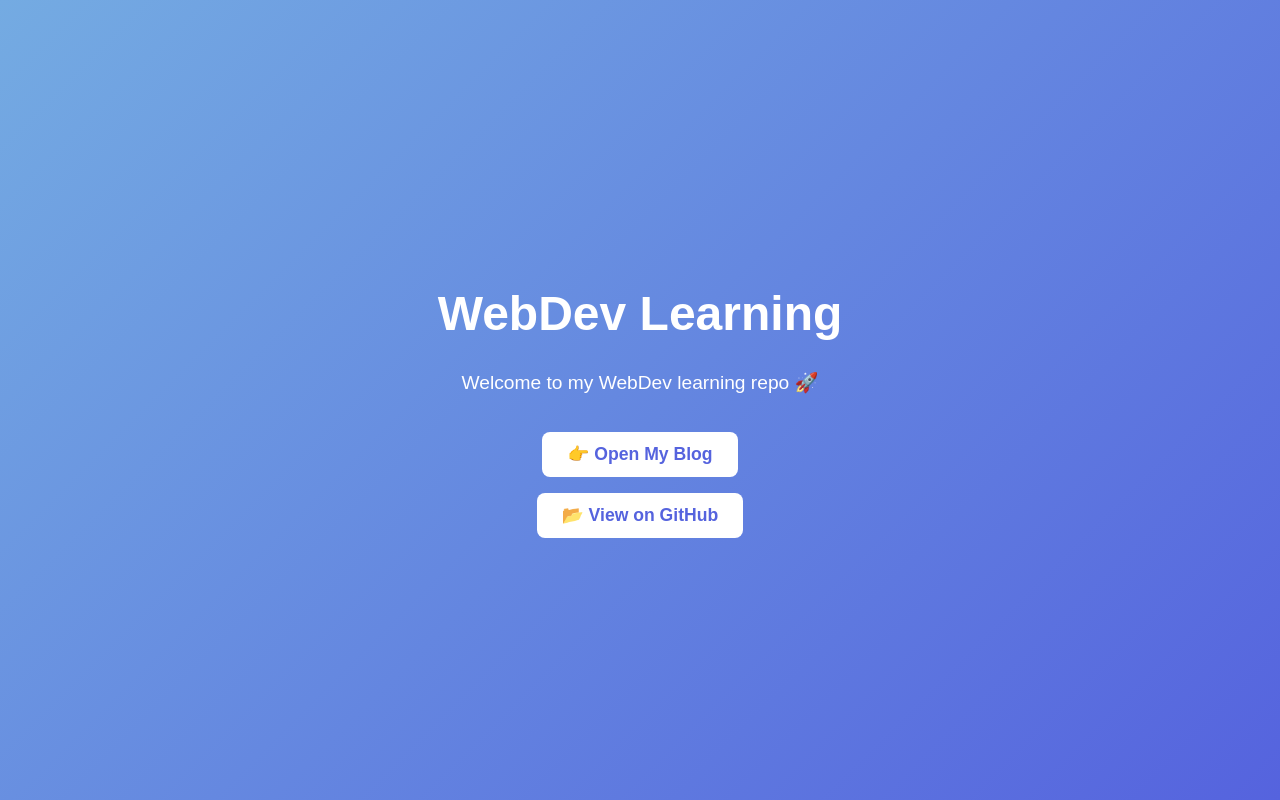
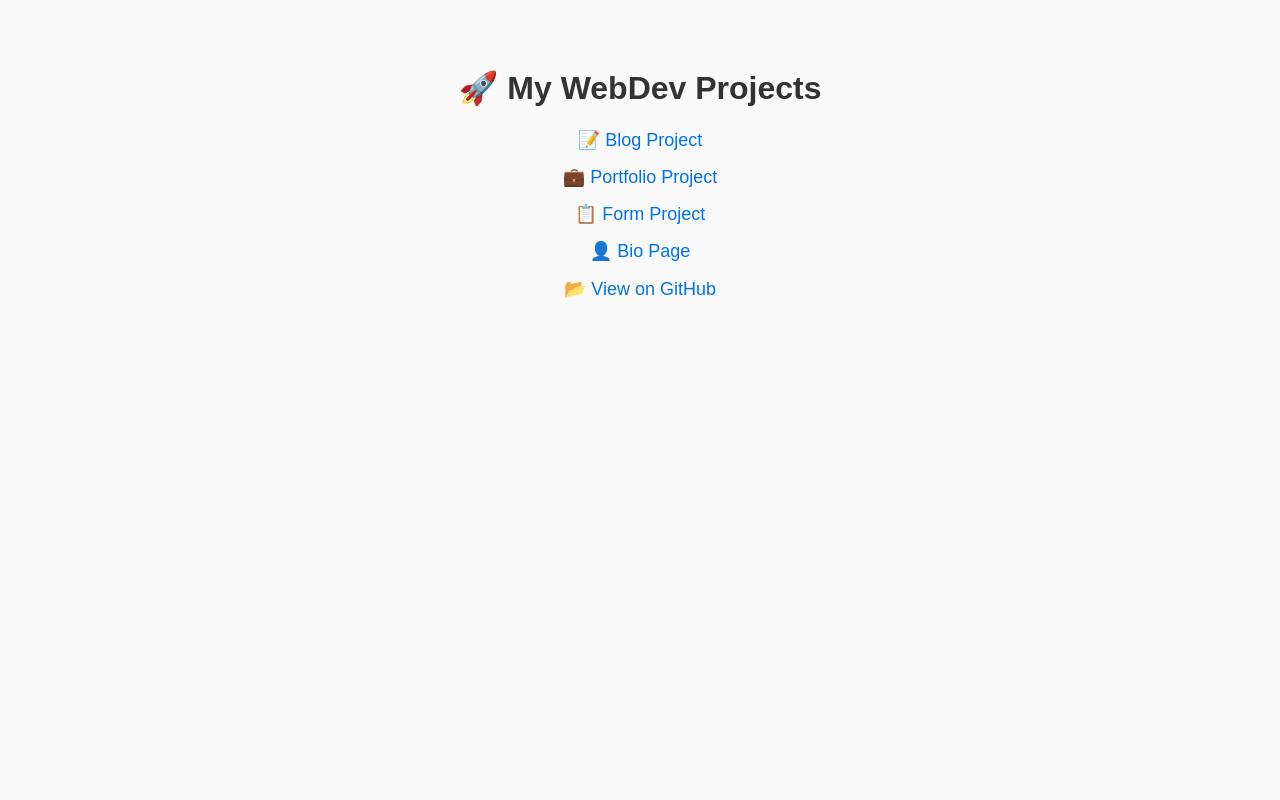
Before and after one commit to Hari484/WebDev, a plain HTML site: page index.html in a window 1280 px wide. Drawn offline with Linux system fonts and the light colour scheme.

Commit message:
Update index.html

```diff
--- a/index.html
+++ b/index.html
@@ -1,54 +1,46 @@
-<!doctype html>
+<!DOCTYPE html>
 <html lang="en">
 <head>
-  <meta charset="utf-8">
-  <title>WebDev Learning</title>
+  <meta charset="UTF-8">
+  <title>My WebDev Projects</title>
   <style>
     body {
-      margin: 0;
-      padding: 0;
       font-family: Arial, sans-serif;
-      display: flex;
-      flex-direction: column;
-      justify-content: center;
-      align-items: center;
-      height: 100vh;
-      background: linear-gradient(135deg, #74ABE2, #5563DE);
-      color: white;
+      background: #f9f9f9;
       text-align: center;
+      padding: 40px;
     }
     h1 {
-      font-size: 3rem;
-      margin-bottom: 10px;
+      color: #333;
     }
-    p {
-      font-size: 1.2rem;
-      margin-bottom: 30px;
+    ul {
+      list-style: none;
+      padding: 0;
     }
-    .button {
-      display: inline-block;
-      padding: 12px 25px;
-      font-size: 1.1rem;
-      color: #5563DE;
-      background: white;
-      border-radius: 8px;
+    li {
+      margin: 15px 0;
+    }
+    a {
       text-decoration: none;
-      font-weight: bold;
-      margin: 8px;
-      transition: 0.3s;
+      font-size: 18px;
+      color: #0073e6;
     }
-    .button:hover {
-      background: #f0f0f0;
-      transform: scale(1.05);
+    a:hover {
+      color: #ff6600;
     }
   </style>
 </head>
 <body>
-  <h1>WebDev Learning</h1>
-  <p>Welcome to my WebDev learning repo 🚀</p>
+  <h1>🚀 My WebDev Projects</h1>
+  <ul>
+    <li><a href="Html projects/blog.html" target="_blank">📝 Blog Project</a></li>
+    <li><a href="Html projects/portfolio.html" target="_blank">💼 Portfolio Project</a></li>
+    <li><a href="Html projects/Bsic form.html" target="_blank">📋 Form Project</a></li>
+    <li><a href="Html projects/Bio Page.html" target="_blank">👤 Bio Page</a></li>
+  </ul>
+</body>
+</html>
 
-  <!-- Blog Button -->
-  <a class="button" href="Html%20projects/blog.html">👉 Open My Blog</a>
 
   <!-- Repo Button -->
   <a class="button" href="https://github.com/Hari484/WebDev" target="_blank">📂 View on GitHub</a>
```
